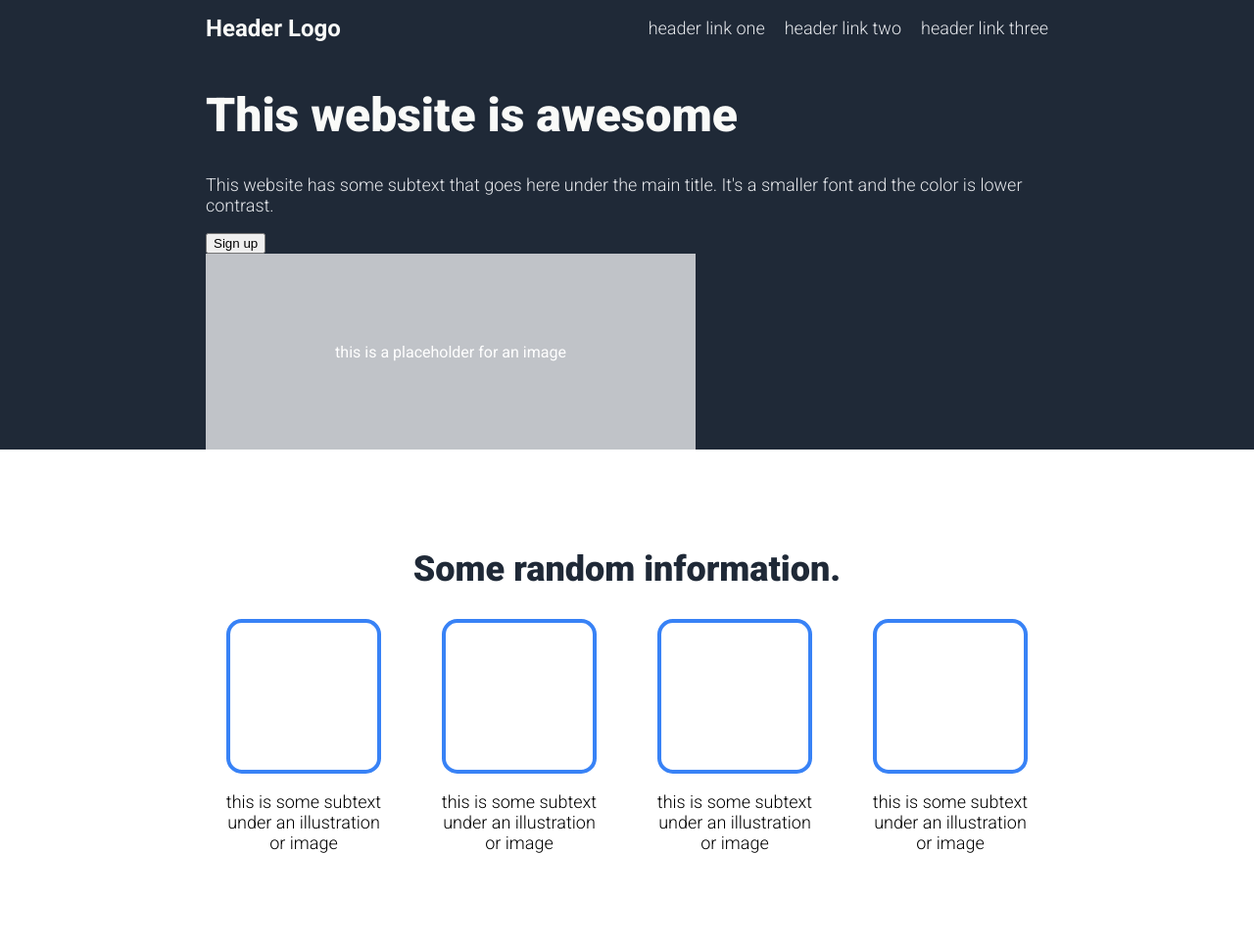
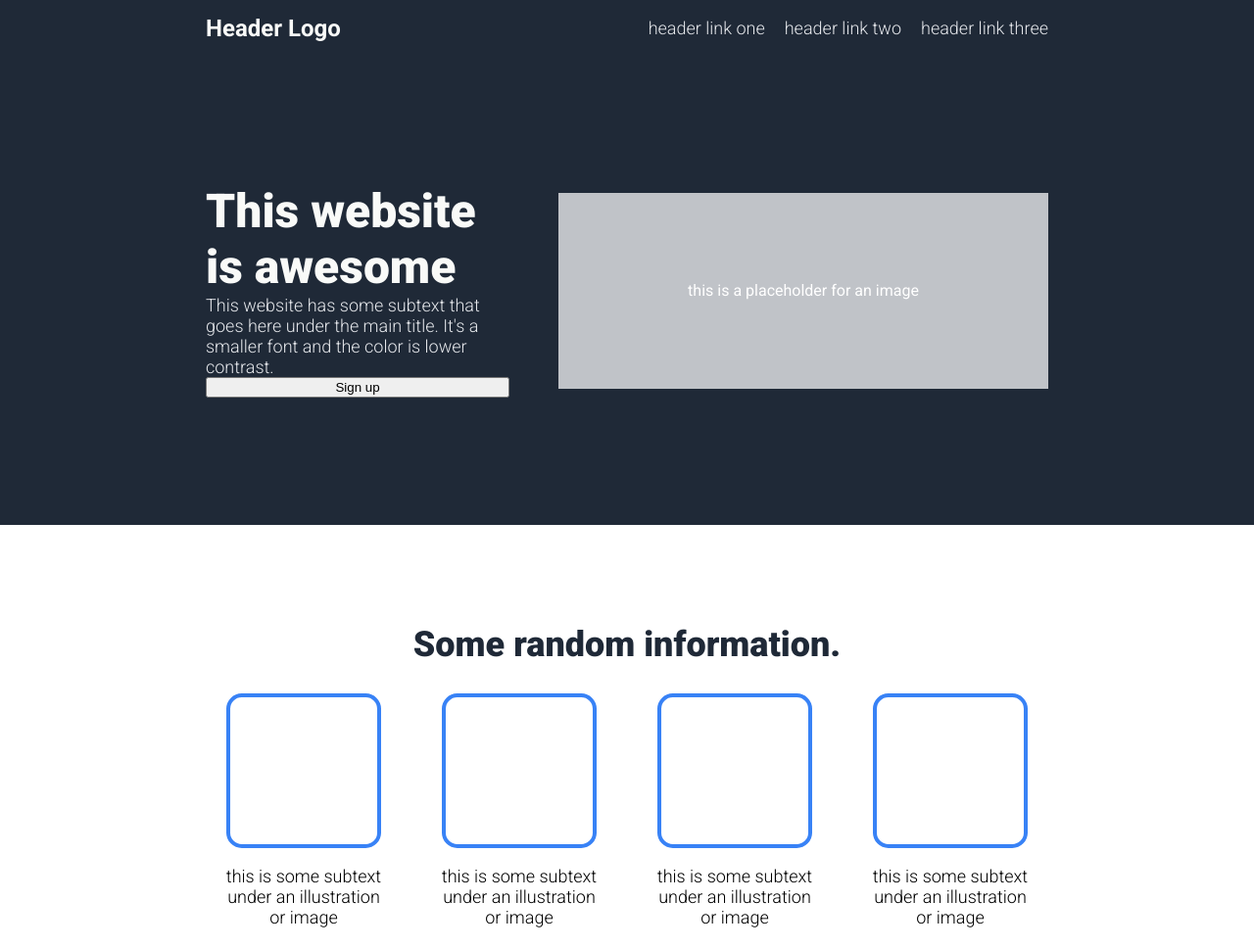
Before and after one commit to pandalexander/odin-landing-page, a plain HTML site: page index.html in a window 1280 px wide. Shown: the top 968 px of the page at 98% size. Drawn offline with Linux system fonts and the light colour scheme.

Commit message:
Align second section of header

```diff
--- a/index.html
+++ b/index.html
@@ -26,13 +26,17 @@
           <li>header link three</li>
         </ul>
       </div>
-      <h1>This website is awesome</h1>
-      <p class="header__subtext">
-        This website has some subtext that goes here under the main title. It's
-        a smaller font and the color is lower contrast.
-      </p>
-      <button class="header__button">Sign up</button>
-      <div class="placeholder">this is a placeholder for an image</div>
+      <div class="header-container-two">
+        <div class="left">
+          <h1>This website is awesome</h1>
+          <p class="header__subtext">
+            This website has some subtext that goes here under the main title.
+            It's a smaller font and the color is lower contrast.
+          </p>
+          <button class="header__button">Sign up</button>
+        </div>
+        <div class="placeholder">this is a placeholder for an image</div>
+      </div>
     </div>
     <div class="information">
       <h2>Some random information.</h2>
--- a/styles.css
+++ b/styles.css
@@ -30,10 +30,29 @@ body {
   justify-content: space-between;
 }
 
+.header-container-two {
+  margin: 130px 0px;
+  display: flex;
+  align-items: center;
+  justify-content: space-between;
+  gap: 50px;
+}
+
+.left {
+  display: flex;
+  flex-direction: column;
+  flex: 0 1 450px;
+}
+
 h1 {
   font-size: 48px;
   font-weight: 800;
   color: #f9faf8;
+  margin: 0;
+}
+
+.header__subtext {
+  margin: 0;
 }
 
 .header__subtext,
@@ -51,6 +70,7 @@ h1 {
   display: flex;
   justify-content: center;
   align-items: center;
+  flex: 0 0 auto;
 }
 
 h2 {
```
